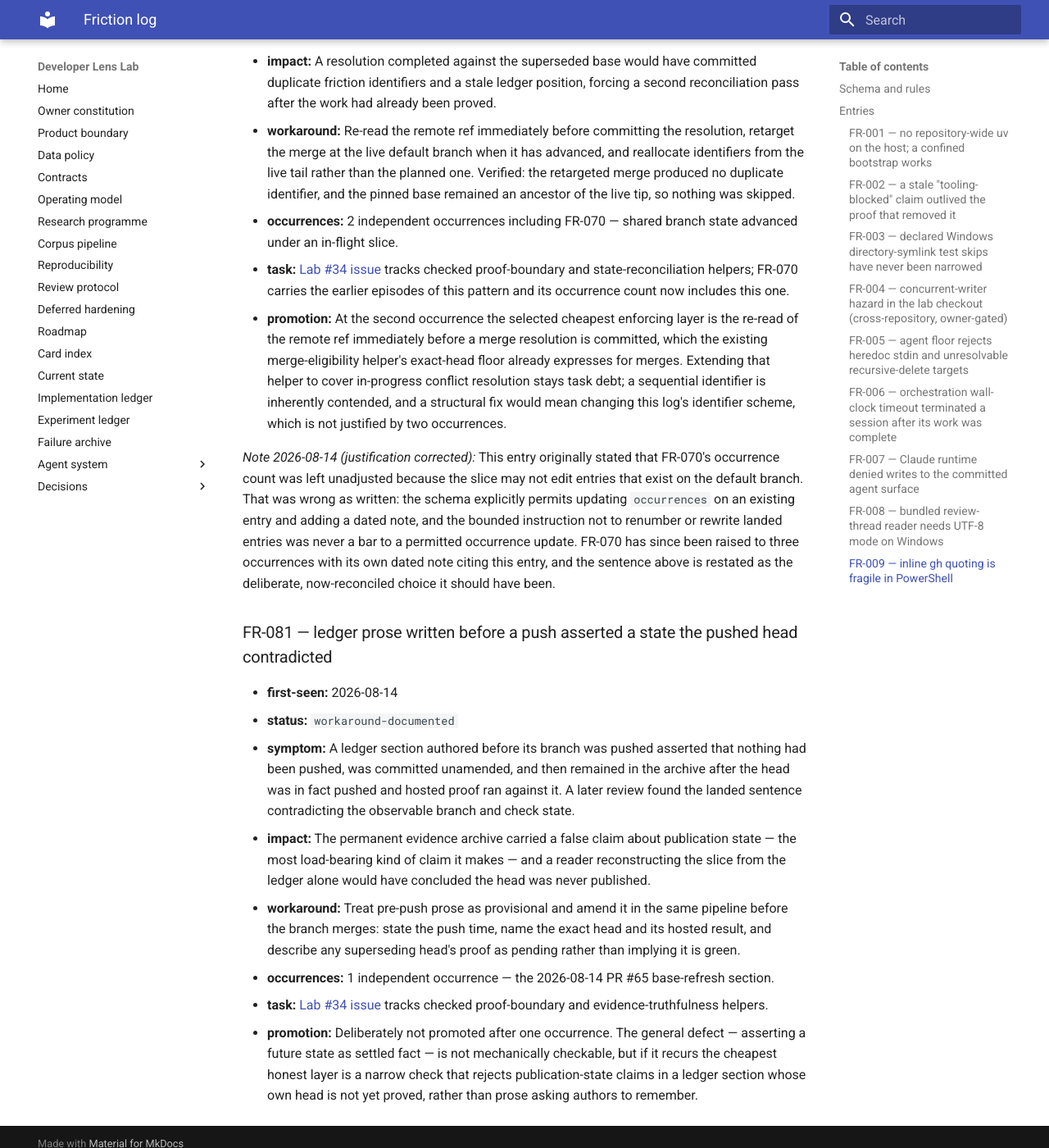
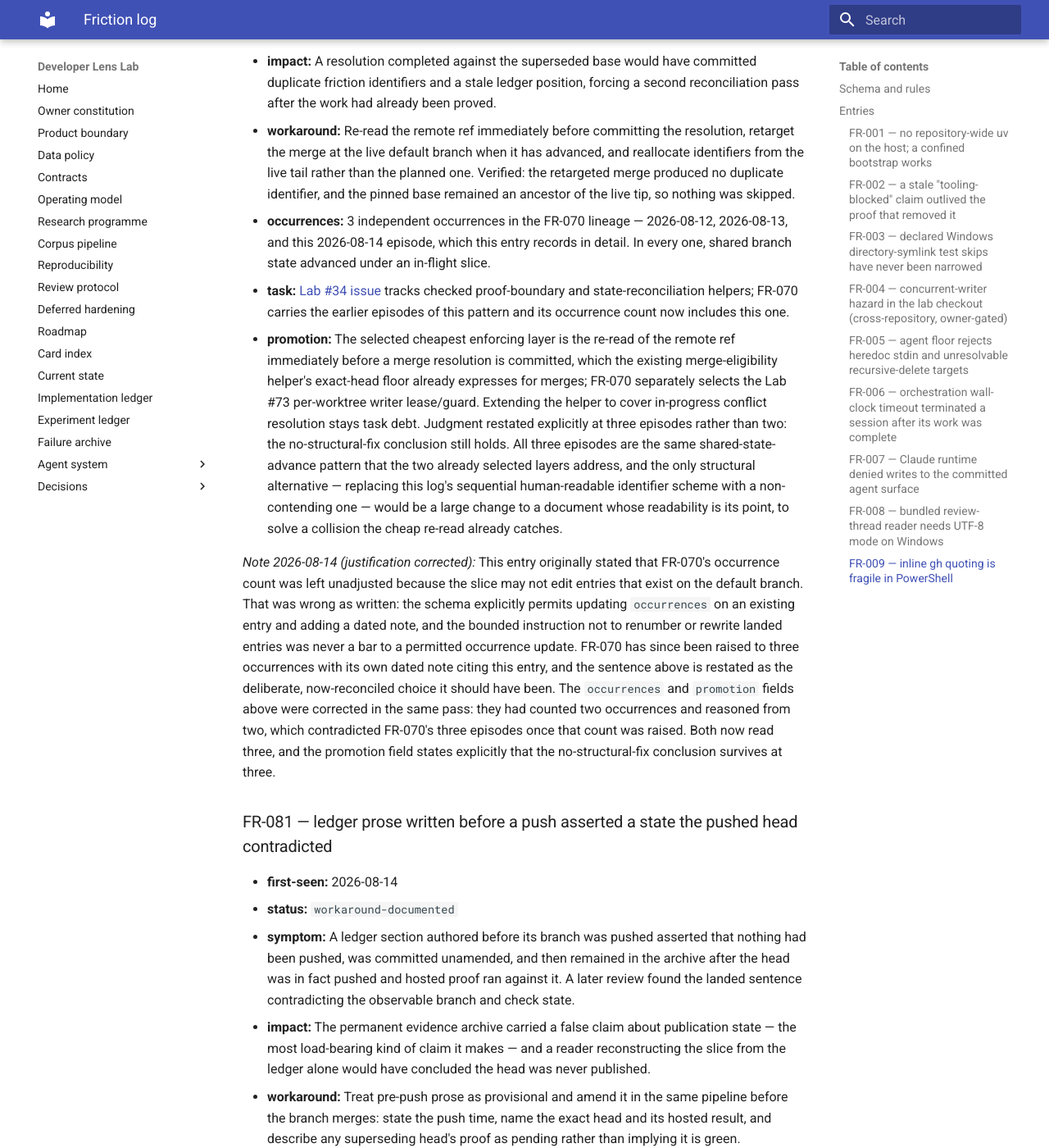
Before and after one commit to Chris0Jeky/developer-lens-lab, an MkDocs documentation site: the page built from docs/agent-system/FRICTION_LOG.md, in a window 1280 px wide and 1400 px high, scrolled down 61443 px. Shown: the whole window at 82% size. Built offline with MkDocs 1.6.1 and Material for MkDocs 9.7.7, drawn with Linux system fonts in a browser that asks for light colours; some of the changed text lies outside the part shown.

Commit message:
docs,fix: apply round-2 micro-verification amendments
M1: ledger prose said FR-070 was raised to two occurrences; the log says
three. Prose now matches the log.

M2: the fix-round section closed with "Nothing was pushed by this round;
hosted proof for its head is pending" — prose that its own commit would
falsify the moment the head was pushed, i.e. a second FR-081 occurrence
authored by the FR-081 commit itself. Replaced with self-stable wording
that points at the PR's Prove the lab check as the exact-head record.

L3: FR-080 counted two occurrences and reasoned from two, contradicting
FR-070's three episodes. Both fields now read three, and the promotion
field states the judgment explicitly rather than leaving it implied: the
no-structural-fix conclusion still holds at three, because all three are
the same shared-state-advance pattern the two selected layers address and
the only structural alternative is replacing this log's human-readable
identifier scheme to solve a collision the cheap re-read already catches.

L4: the non-timeout catch-all now reaps under try/finally, so a second
interrupt arriving during the bounded reap cannot skip pipe release. No
other semantics change.

L5: the 2026-08-14 forward-pointer note had been placed inside the landed
2026-08-10 note, orphaning its second paragraph under a later date. Moved
after that note so the landed note reads as one record again.

L6: the deferral now names its tracker, Lab issue #81, fully qualified.

```diff
--- a/docs/agent-system/FRICTION_LOG.md
+++ b/docs/agent-system/FRICTION_LOG.md
@@ -1518,12 +1518,6 @@ the remaining enforcement task debt is outside this repository in the plugin cac
 FR-053/FR-054 records remain only on the parked, unmerged PR #65 branch and are not claims about
 main.
 
-_Note 2026-08-14 (PR #65 landed; the sentence above is superseded):_ The parked branch was resumed
-and its base refreshed, so those two records no longer live only on an unmerged branch. They were
-renumbered to the log's next free identifiers on merge and now appear at the tail as FR-076 and
-FR-077; `FR-053` and `FR-054` stay permanently unassigned. The dated reconciliation note under
-FR-077 carries the full mapping.
-
 The first state worktree guard stopped safely because Git forward slashes and PowerShell backslashes
 compared literally; no worktree or branch was created. `Resolve-Path` normalization fixed the guard
 on the next attempt. This is occurrence 1; see [Lab #34 comment 5243851975](https://github.com/Chris0Jeky/developer-lens-lab/issues/34#issuecomment-5243851975).
@@ -1535,6 +1529,12 @@ passed, but hosted pytest enforced the exact stable lane scalar and failed run `
 adjacent; see [PR #66 comment 5244014884](https://github.com/Chris0Jeky/developer-lens-lab/pull/66#issuecomment-5244014884).
 Occurrence 1; the existing full test is already the cheapest enforcing layer, so no promotion or
 scaffolding is needed.
+
+_Note 2026-08-14 (PR #65 landed; the FR-053/FR-054 sentence in the 2026-08-10 note above is
+superseded):_ The parked branch was resumed and its base refreshed, so those two records no longer
+live only on an unmerged branch. They were renumbered to the log's next free identifiers on merge
+and now appear at the tail as FR-076 and FR-077; `FR-053` and `FR-054` stay permanently unassigned.
+The dated reconciliation note under FR-077 carries the full mapping.
 
 ### FR-055 — a post-removal PowerShell regex check raised an invalid pattern error
 
@@ -2120,17 +2120,21 @@ No other field content changed.
   merge at the live default branch when it has advanced, and reallocate identifiers from the live
   tail rather than the planned one. Verified: the retargeted merge produced no duplicate identifier,
   and the pinned base remained an ancestor of the live tip, so nothing was skipped.
-- **occurrences:** 2 independent occurrences including FR-070 — shared branch state advanced under
-  an in-flight slice.
+- **occurrences:** 3 independent occurrences in the FR-070 lineage — 2026-08-12, 2026-08-13, and
+  this 2026-08-14 episode, which this entry records in detail. In every one, shared branch state
+  advanced under an in-flight slice.
 - **task:** [Lab #34 issue](https://github.com/Chris0Jeky/developer-lens-lab/issues/34) tracks
   checked proof-boundary and state-reconciliation helpers; FR-070 carries the earlier episodes of
   this pattern and its occurrence count now includes this one.
-- **promotion:** At the second occurrence the selected cheapest enforcing layer is the re-read of
-  the remote ref immediately before a merge resolution is committed, which the existing
-  merge-eligibility helper's exact-head floor already expresses for merges. Extending that helper to
-  cover in-progress conflict resolution stays task debt; a sequential identifier is inherently
-  contended, and a structural fix would mean changing this log's identifier scheme, which is not
-  justified by two occurrences.
+- **promotion:** The selected cheapest enforcing layer is the re-read of the remote ref immediately
+  before a merge resolution is committed, which the existing merge-eligibility helper's exact-head
+  floor already expresses for merges; FR-070 separately selects the Lab #73 per-worktree writer
+  lease/guard. Extending the helper to cover in-progress conflict resolution stays task debt.
+  Judgment restated explicitly at three episodes rather than two: the no-structural-fix conclusion
+  still holds. All three episodes are the same shared-state-advance pattern that the two already
+  selected layers address, and the only structural alternative — replacing this log's sequential
+  human-readable identifier scheme with a non-contending one — would be a large change to a document
+  whose readability is its point, to solve a collision the cheap re-read already catches.
 
 _Note 2026-08-14 (justification corrected):_ This entry originally stated that FR-070's occurrence
 count was left unadjusted because the slice may not edit entries that exist on the default branch.
@@ -2138,7 +2142,10 @@ That was wrong as written: the schema explicitly permits updating `occurrences`
 and adding a dated note, and the bounded instruction not to renumber or rewrite landed entries was
 never a bar to a permitted occurrence update. FR-070 has since been raised to three occurrences with
 its own dated note citing this entry, and the sentence above is restated as the deliberate,
-now-reconciled choice it should have been.
+now-reconciled choice it should have been. The `occurrences` and `promotion` fields above were
+corrected in the same pass: they had counted two occurrences and reasoned from two, which
+contradicted FR-070's three episodes once that count was raised. Both now read three, and the
+promotion field states explicitly that the no-structural-fix conclusion survives at three.
 
 ### FR-081 — ledger prose written before a push asserted a state the pushed head contradicted
 
```
Also changed, not shown: docs/IMPLEMENTATION_LEDGER.md (+8 -6 lines), 1 other file.
